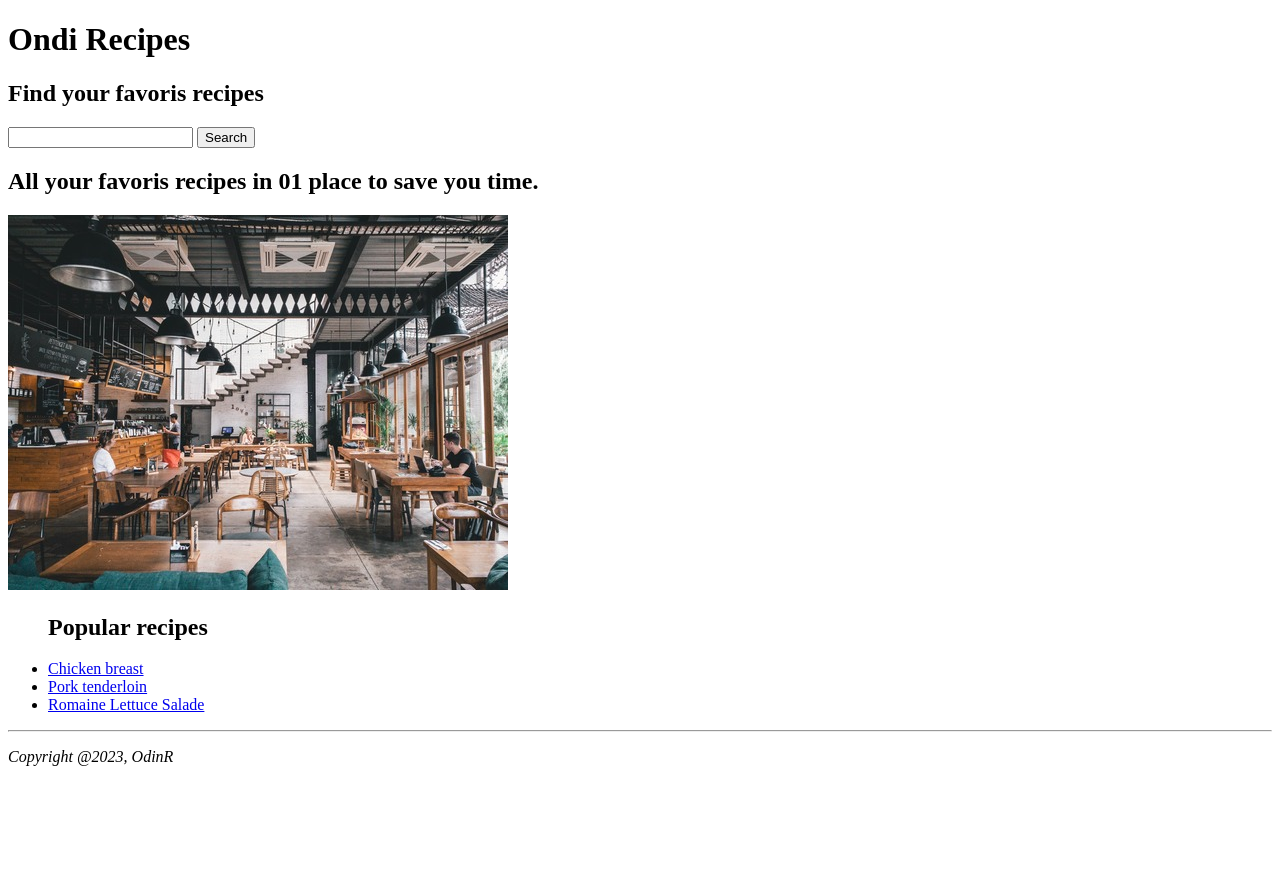
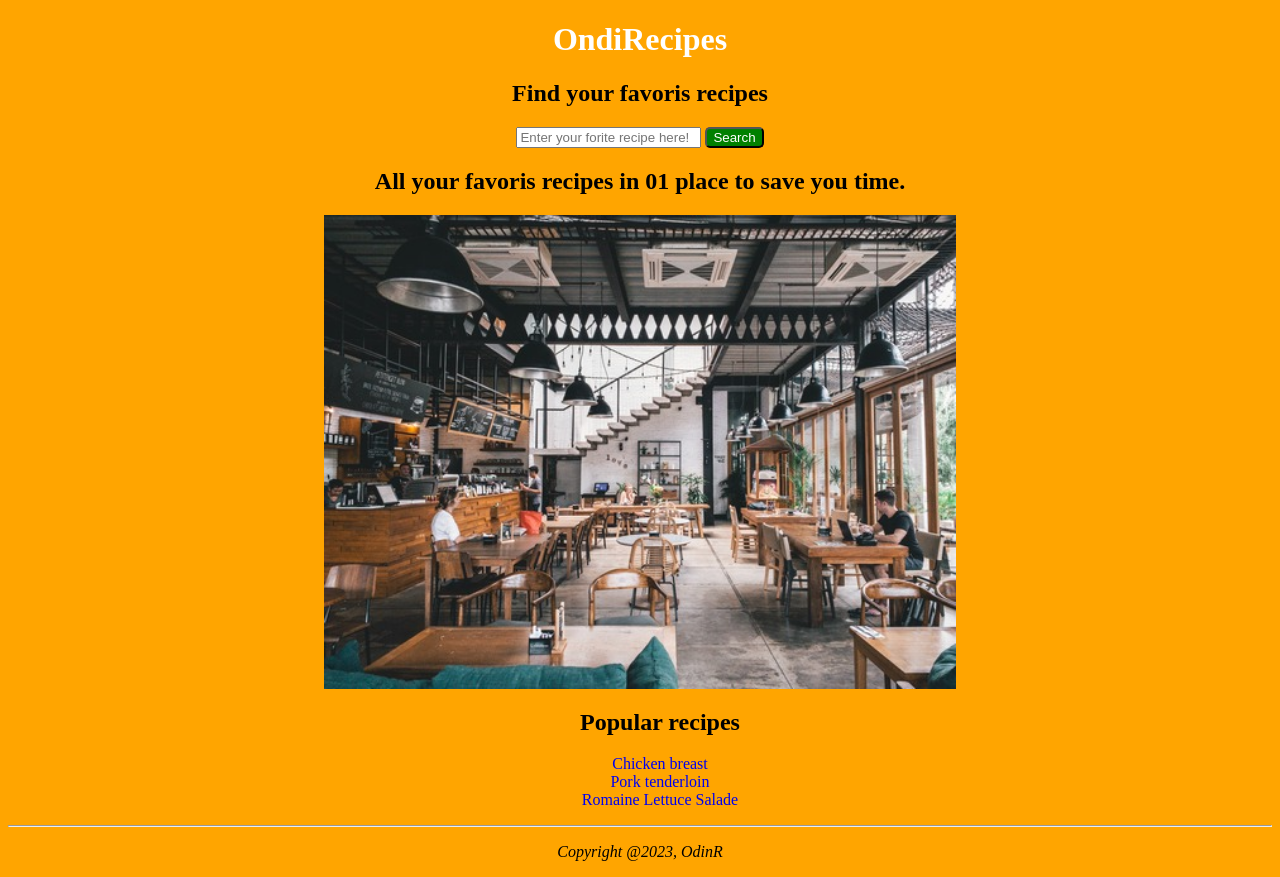
Before and after one commit to ElDeepFull/ondi-recipes, a plain HTML site: page index.html in a window 1280 px wide. Before the commit the page ends 800 px from the top, so only its background shows below. Drawn offline with Linux system fonts and the light colour scheme.

Commit message:
Started css

```diff
--- a/index.html
+++ b/index.html
@@ -3,14 +3,17 @@
 <head>
     <meta charset="UTF-8">
     <title>Odin Recipes | The online recipes search engine</title>
+    <link rel="stylesheet" href="styles.css">
 </head>
 <body>
-    <h1>Ondi Recipes</h1>
+        <h1 id="logo">OndiRecipes</h1>
         <h2>Find your favoris recipes</h2>
-    <input type="text">
-    <input type="button" value="Search">
+        <div class="search">
+            <input type="text" placeholder="Enter your forite recipe here!">
+            <button class="btn">Search</button>
+        </div>
         <h2>All your favoris recipes in 01 place to save you time.</h2>
-    <img src="./images/resto1.jpg" alt="images restaurant">
+        <img src="./images/resto1.jpg" alt="images restaurant" class="image">
         <ul>
         <h2>Popular recipes</h2>
             <li> <a href="./recipes/chicken.html">Chicken breast</a></li>
@@ -18,6 +21,10 @@
             <li><a href="./recipes/romaine-lettuce-salade.html">Romaine Lettuce Salade</a></li>
         </ul>
         <hr>
+        <div class="copyright">
             <p><em>Copyright @2023, OdinR</em></p>
+        </div>
+
+
 </body>
 </html>
--- /dev/null
+++ b/styles.css
@@ -0,0 +1,37 @@
+body{
+    background-color: orange;
+}
+h1, h2{
+    text-align: center;
+}
+#logo{
+    color:white;
+}
+.search{
+    text-align: center;
+}
+.image{
+    display:block;
+    margin-left:auto;
+    margin-right: auto;
+    width:50%;
+}
+
+.search .btn{
+    /* font-size: 24px; */
+    background-color: green;
+    color: white;
+    border-radius: 5px;
+}
+
+ul{
+    text-align: center;
+    list-style: none;
+}
+ul li a{
+    text-decoration: none;
+}
+
+.copyright{
+    text-align: center;
+}
```
Lines whose indentation alone changed are shown as unchanged.
